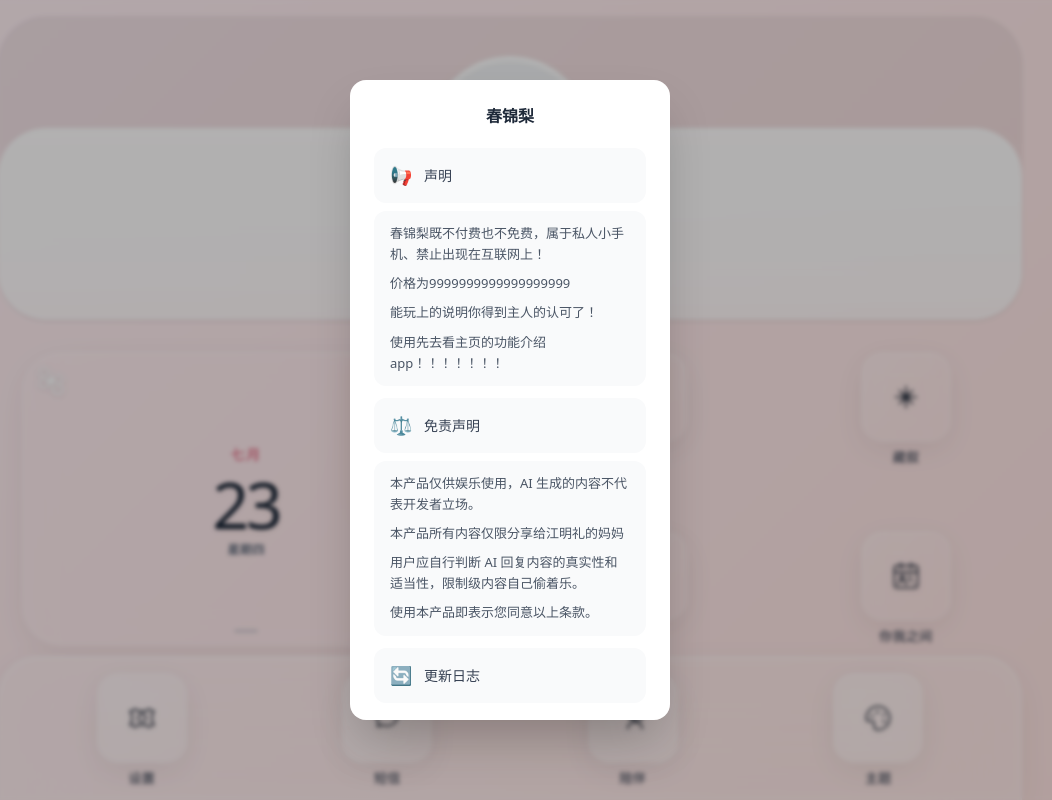
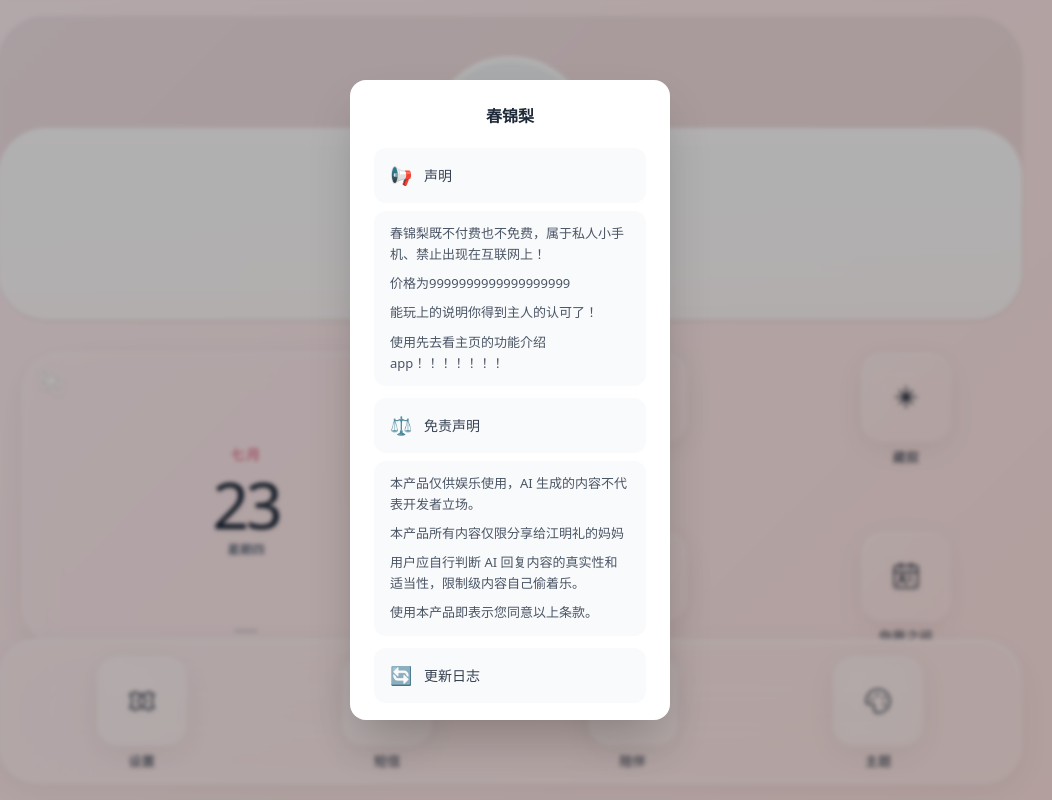
Before and after one commit to yueai4353-sketch/aafja, a React (Vite) app: page / in a window 1280 px wide. Shown: the whole page, without its empty margins (130-1182 px from the left). Built offline with nearby package versions, Linux system fonts and the light colour scheme.

Commit message:
更新：24

```diff
--- a/src/App.tsx
+++ b/src/App.tsx
@@ -1944,8 +1944,8 @@ export default function App() {
 
 
           {/* Bottom Dock - 仅在主桌面显示 */}
-          <div className={`flex-shrink-0 flex flex-col justify-end relative z-20 px-4 sm:px-8 md:px-20 lg:px-32 pt-0 pb-0 ${currentScreen !== 'home' ? 'hidden' : ''}`}>
-            <div className="px-2 sm:px-5 pt-3 sm:pt-4 pb-[max(12px,env(safe-area-inset-bottom))] flex justify-around items-center w-full bg-white/20 backdrop-blur-2xl rounded-t-[32px] sm:rounded-t-[40px] rounded-b-none shadow-[0_8px_32px_rgba(0,0,0,0.05),inset_0_1px_1px_rgba(255,255,255,0.4),inset_0_0_20px_rgba(255,255,255,0.1)] border border-white/30 border-b-0 backdrop-saturate-150">
+          <div className={`flex-shrink-0 flex flex-col justify-end relative z-20 px-4 sm:px-8 md:px-20 lg:px-32 pt-0 pb-[max(16px,env(safe-area-inset-bottom,16px))] ${currentScreen !== 'home' ? 'hidden' : ''}`}>
+            <div className="px-2 sm:px-5 pt-3 sm:pt-4 pb-3 flex justify-around items-center w-full bg-white/20 backdrop-blur-2xl rounded-[32px] sm:rounded-[40px] shadow-[0_8px_32px_rgba(0,0,0,0.05),inset_0_1px_1px_rgba(255,255,255,0.4),inset_0_0_20px_rgba(255,255,255,0.1)] border border-white/30 backdrop-saturate-150">
               <AppIcon onClick={() => setCurrentScreen('settings')} icon={<IconSettings />} label="设置" />
               <AppIcon icon={<IconMessage />} label="短信" />
               <AppIcon icon={<IconCompanion />} label="陪伴" />
```
